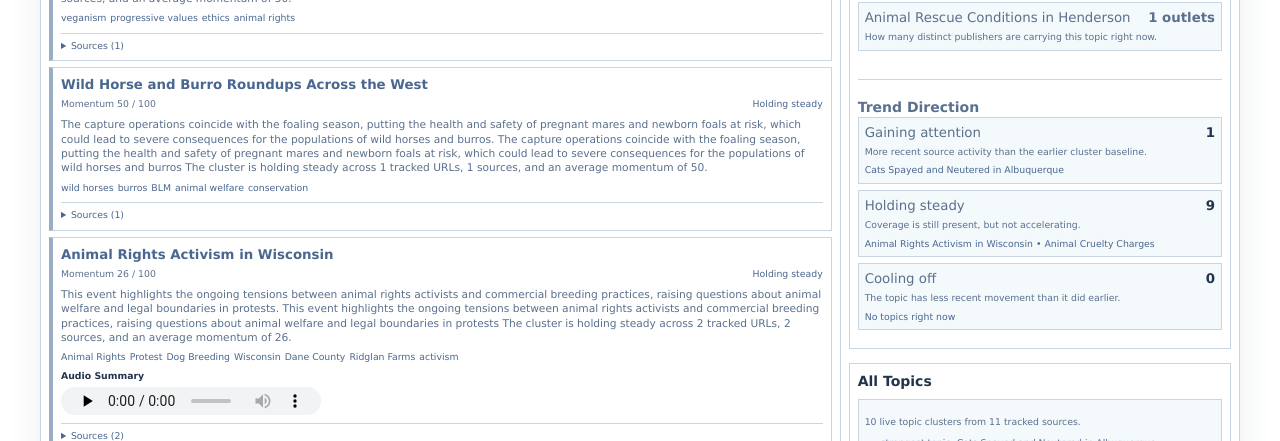
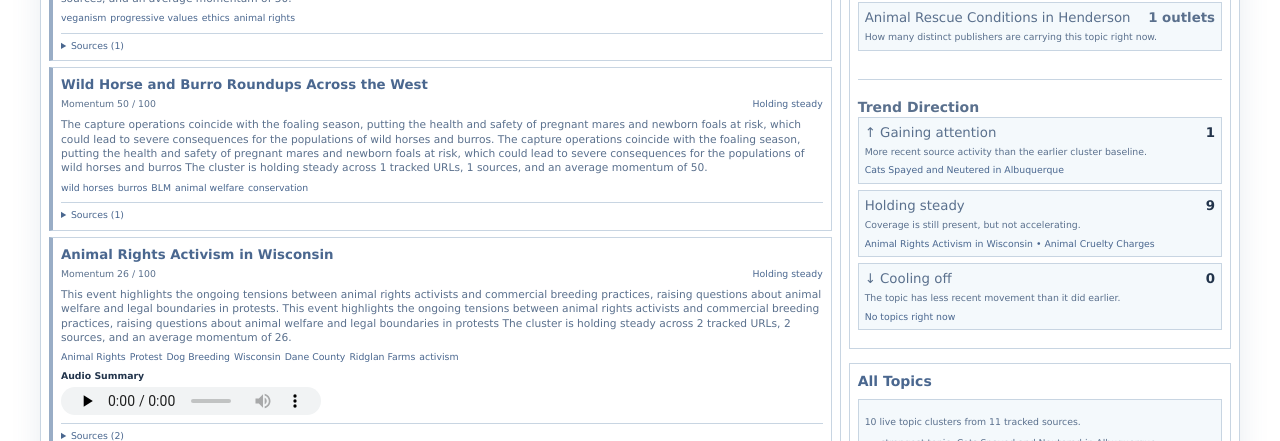
Before and after one commit to ScottinDC/TrendingStorylineMonitor, a website: page index.html in a window 1280 px wide. Shown: the part 1240-1681 px from the top of the page. Drawn offline with Linux system fonts and the light colour scheme.

Commit message:
Polish topic header and trend arrows

```diff
--- a/app.js
+++ b/app.js
@@ -806,7 +806,7 @@ function renderTrendDirectionChart() {
   const groups = [
     {
       key: "up",
-      label: "Gaining attention",
+      label: "↑ Gaining attention",
       helper: "More recent source activity than the earlier cluster baseline."
     },
     {
@@ -816,7 +816,7 @@ function renderTrendDirectionChart() {
     },
     {
       key: "down",
-      label: "Cooling off",
+      label: "↓ Cooling off",
       helper: "The topic has less recent movement than it did earlier."
     }
   ];
--- a/styles.css
+++ b/styles.css
@@ -275,7 +275,7 @@ button {
 
 .intel-panel h2 {
   margin-bottom: 6px;
-  color: var(--ink);
+  color: var(--navy);
 }
 
 .chart-block {
```
